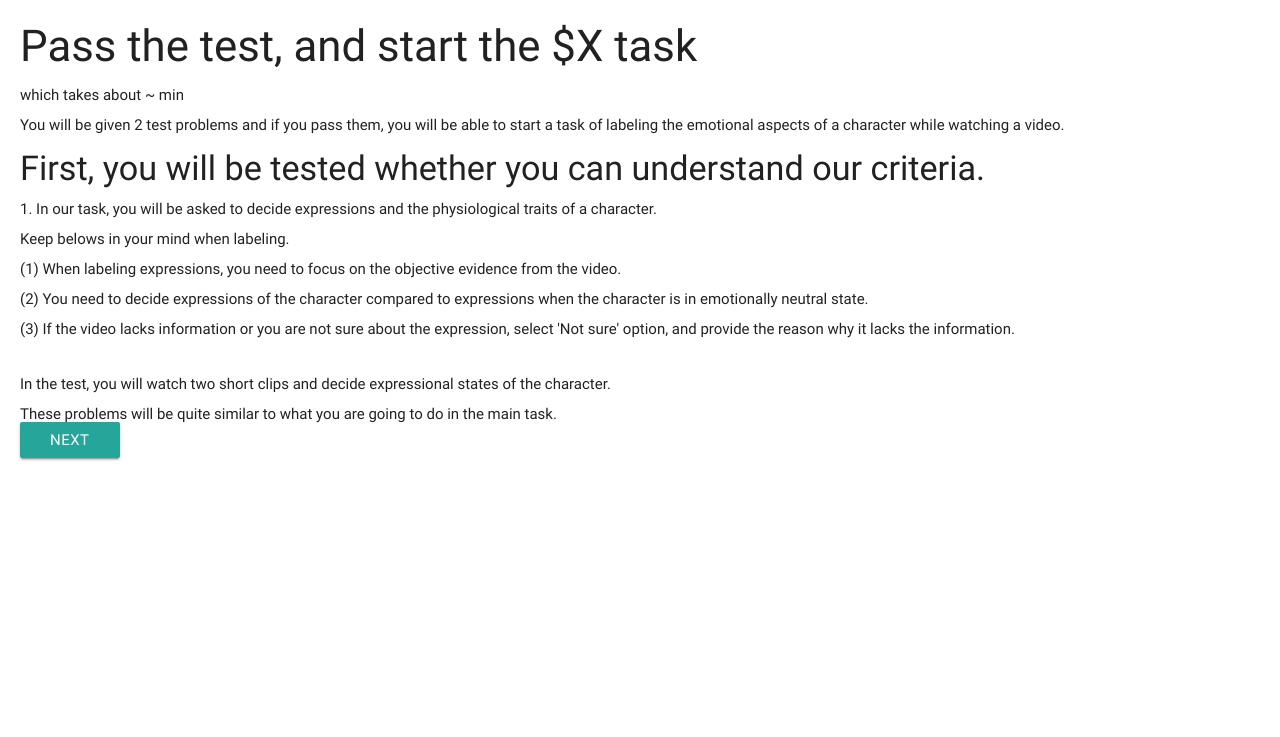
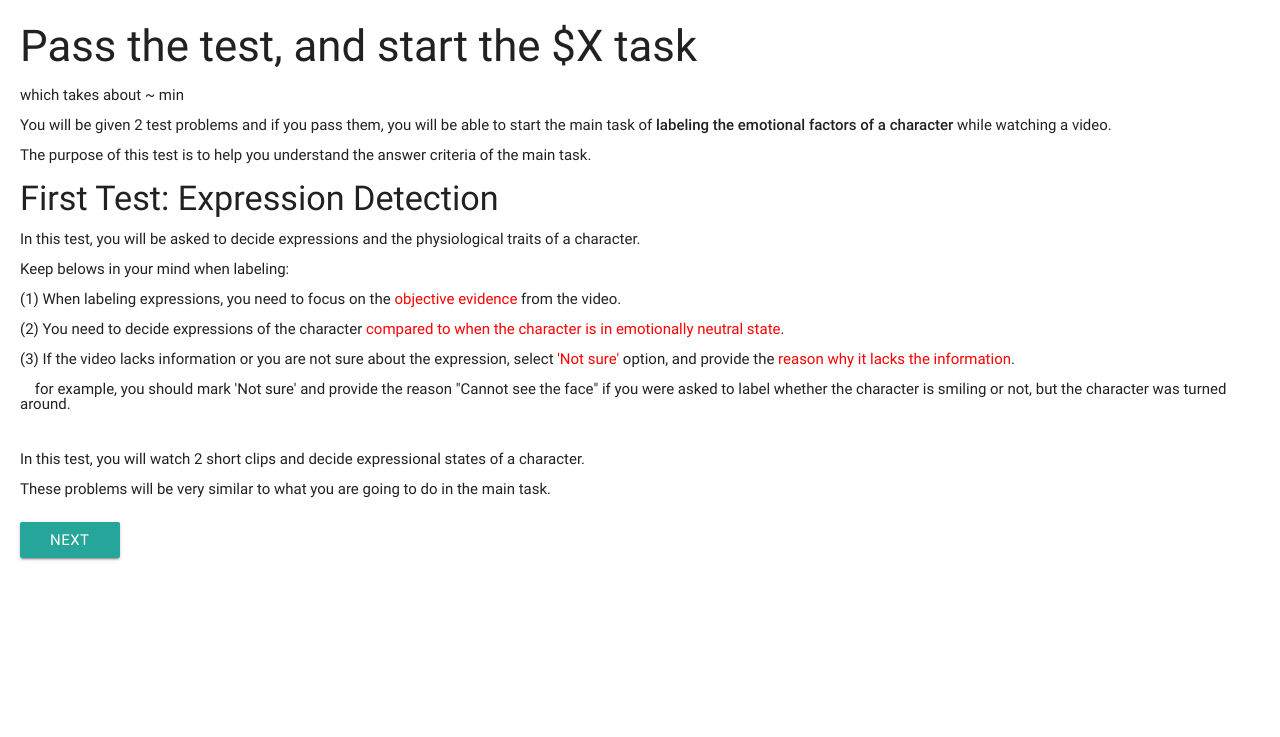
Before and after one commit to kixlab/SuggestBot_Crowdsourcing_Preprocessing, a Django app: a page that uses emotion_labeling/templates/emotion_labeling_component_process_prescreening.html in a window 1280 px wide. Shown: the top 737 px of the page. Run offline with Django 3.2, Linux system fonts and the light colour scheme; some libraries are stand-ins or nearby versions.

Commit message:
modified instruction

```diff
--- a/emotion_labeling/templates/emotion_labeling_component_process_prescreening.html
+++ b/emotion_labeling/templates/emotion_labeling_component_process_prescreening.html
@@ -10,25 +10,37 @@
     <div v-bind:class="{hidden_item:step!=0}" class="row" style="display:block; margin: auto;">
       <h3>Pass the test, and start the $X task</h3>
       <p>which takes about ~ min</p>
-    <p>You will be given 2 test problems and if you pass them, you will be able to start a task of labeling the emotional aspects of a character while watching a video.</p>
-    <h4>First, you will be tested whether you can understand our criteria.</h4>
-    <p>1. In our task, you will be asked to decide expressions and the physiological traits of a character.</p>
-    <p>Keep belows in your mind when labeling.</p>
-    <p>(1) When labeling expressions, you need to focus on the objective evidence from the video.</p>
-    <p>(2) You need to decide expressions of the character compared to expressions when the character is in emotionally neutral state.</p>
-    <p>(3) If the video lacks information or you are not sure about the expression, select 'Not sure' option, and provide the reason why it lacks the information.</p>
+      <p>You will be given 2 test problems and if you pass them, you will be able to start the main task of <strong>labeling the emotional factors of a character</strong> while watching a video.</p>
+      <p>The purpose of this test is to help you understand the answer criteria of the main task.</p>
+      <h4>First Test: Expression Detection</h4>
+      <p>In this test, you will be asked to decide expressions and the physiological traits of a character.</p>
+      <p>Keep belows in your mind when labeling:</p>
+      <p>(1) When labeling expressions, you need to focus on the <font color="red">objective evidence</font> from the video.</p>
+      <p>(2) You need to decide expressions of the character <font color="red">compared to when the character is in emotionally neutral state</font>.</p>
+      <p>(3) If the video lacks information or you are not sure about the expression, select <font color="red">'Not sure'</font> option, and provide the <font color="red">reason why it lacks the information</font>.</p>
+      <p>&nbsp;&nbsp;&nbsp;&nbsp;for example, you should mark 'Not sure' and provide the reason "Cannot see the face" if you were asked to label whether the character is smiling or not, but the character was turned around.</p>
       <br>
-    <p>In the test, you will watch two short clips and decide expressional states of the character.</p>
-    <p>These problems will be quite similar to what you are going to do in the main task.</p>
+      <p>In this test, you will watch 2 short clips and decide expressional states of a character.</p>
+      <p>These problems will be very similar to what you are going to do in the main task.</p>
+      <br/>
     </div>
+
     <div v-bind:class="{hidden_item:step!=1}">
-    <p>Watch short clips and decide expressional states of a character in each clips according to criteria below.</p>
-    <p>(1) When labeling expressions, you need to focus on the objective evidence from the video.</p>
-    <p>(2) You need to decide expressions of the character compared to expressions when the character is in emotionally neutral state.</p>
-    <p>(3) If the video lacks information or you are not sure about the expression, select 'Not sure' option, and provide the reason why it lacks the information.</p>
+      <h5>Watch short clips and decide expressional states of a character in each clips according to criteria below.</h5>
+      <p>(1) When labeling expressions, you need to focus on the <font color="red">objective evidence</font> from the video.</p>
+      <p>(2) You need to decide expressions of the character <font color="red">compared to when the character is in emotionally neutral state</font>.</p>
+      <p>(3) If the video lacks information or you are not sure about the expression, select <font color="red">'Not sure'</font> option, and provide the <font color="red">reason why it lacks the information</font>.</p>
+      <p>&nbsp;&nbsp;&nbsp;&nbsp;for example, you should mark 'Not sure' and provide the reason "Cannot see the face" if you were asked to label whether the character is smiling or not, but the character was turned around.</p>
+      <br/>
+      <hr>
       <h5>1. Clip 1</h5>
+      <div class="row">
+        <div class="col s6">
           <video id="expression_video1" class="video-js" src="{%static 'example_video'%}/prescreening_0.mp4" type="video/mp4" style="height:270px; width:480px" controls>
           </video>
+        </div>
+        <div class="col s6">
+          <br><br><br>
           <p>The character's mouth is...</p>
           <div>
             <span>Opened</span>
@@ -48,10 +60,19 @@
             <input name='expression1' type='radio' value='6' id="expression_6">
             <label for='expression_6'>Not sure / Lack information</label>
             <input type='text' id='reason' style="width: 100px; height: 25px; margin-bottom: 5px; border: 0.5px solid #9e9e9e; border-radius: 0;" placeholder=" Reason"></input>
+            <br/>
           </div>
+        </div>
+      </div>
+      <hr>
       <h5>2. Clip 2</h5>
+      <div class="row">
+        <div class="col s6">
           <video id="expression_video2" class="video-js" src="{%static 'example_video'%}/prescreening_1.mp4" type="video/mp4" style="height:270px; width:480px" controls>
           </video>
+        </div>
+        <div class="col s6">
+          <br><br><br>
           <p>The woman is smiling.</p>
           <div>
             <span>Not at all</span>
@@ -71,42 +92,88 @@
             <input name='expression2' type='radio' value='6' id="expression2_6">
             <label for='expression2_6'>Not sure / Lack information</label>
             <input type='text' id='reason' style="width: 100px; height: 25px; margin-bottom: 5px; border: 0.5px solid #9e9e9e; border-radius: 0;" placeholder=" Reason"></input>
+            <br/>
           </div>
         </div>
+      </div>
+      <br/>
+    </div>
+
     <div v-bind:class="{hidden_item:step!=2}">
-    <p>2. In the task, you will also be asked to appraise the event that is related to emotional status of the character.</p>
-    <p>In many cases, many events can happen simultaneously, and deciding and focusing on a single event might be difficult.</p>
-    <p>If that is the case, apply following criteria and decide one event to focus on</p>
-    <p>(1) Among all events, the event you need to focus on is dominantly affecting the character's emotion.</p>
-    <p>(2) The event should be happening right now in the video. It can be related to the past, but should happening right now, like 'remembering past memory'.</p>
+      <p><strong>You did a good job!</strong></p>
       <br>
-    <p> In the test, you will watch a short clip and decide which event is the target event according to above criteria.</p>
-    <p> In the task, you will appraise the event you decided in various aspects, like its positiveness or negativeness to the character.</p>
+      <p>In the first video, because the character is continuously talking, it is hard to tell if the mouse is opened or closed in the given clip.</p>
+      <p>In these cases, you should mark "Not sure" and provide the reason, e.g., "the man is keep talking."</p>
+      <br>
+      <p>In the second video, because the character is hiding behind a car, and you cannot see her face, it is not clear if she is smiling or not.</p>
+      <p>In these cases, you should mark "Not sure" and provide the reason, e.g., "I cannot see her face." </p>
+      <br><br>
     </div>
+
     <div v-bind:class="{hidden_item:step!=3}">
-    <p>The context of the video : The boy is waiting for his father who is the astronaut and currently in the space. One day he meets an alien and they are having conversation.</p>
+      <h4>Second Test: Event Appraisal</h4>
+      <p>In this test, you will be asked to appraise the event that is <font color="red">related to the emotional status of a character</font>.</p>
+      <p>In many cases, multiple events can happen simultaneously, and deciding and focusing on a single event might be difficult.</p>
+      <p>If that is the case, apply following criteria and decide <strong>one target event</strong> to focus on.</p>
+      <p>(1) The target event is the one <font color="red">dominantly affecting the character's emotion</font>.</p>
+      <p>(2) The target event should be <font color="red">happening right now</font> in the video. It can be related to the past, but should be happening right now, like 'remembering past memory'.</p>
+      <br>
+      <p> In the test, you will watch a short clip and choose which event is the target event according to the above criteria.</p>
+      <p> In the actual task, you will appraise the chosen event in various aspects. For example, its positiveness or negativeness to the character.</p>
+      <br/>
+    </div>
+
+    <div v-bind:class="{hidden_item:step!=4}">
+      <br>
+      <h5>Situation: The boy's father passed away and he thinks that his father is in heaven. One day he meets an alien and they are having a conversation.</h5>
+      <br>
+      <p>After watching the short clip, choose which event is the target event according to the below criteria.</p>
+      <p>(1) Among all events, the target event you need to focus on is the one dominantly affecting the character's emotion, <b>the boy</b>, in this case.</p>
+      <p>(2) The event should be happening right now in the video. It can be related to the past, but should be happening right now.</p>
+      <br>
+      <hr>
+      <div class="row">
+        <div class="col s6">
           <video id="event_video" class="video-js" src="{%static 'example_video'%}/prescreening_2.mp4" type="video/mp4" style="height:270px; width:480px" controls>
           </video>
-    <p>After watching the short clip, decide which event is the target event according to below criteria.</p>
-    <p>(1) Among all events, the event you need to focus on is dominantly affecting the character's emotion, <b>the boy</b>, in this case.</p>
-    <p>(2) The event should be happening right now in the video. It can be related to the past, but should happening right now.</p>
+        </div>
+        <div class="col s6">
+          <br><br><br>
+          <p>What is the target event that is related to the emotional status (sadness) of the boy?</p>
+          <div>
+            <input name='event' type='radio' value='1' id="event_1">
+            <label for='event_1'>Missing his father</label>
+            <input name='event' type='radio' value='2' id="event_2">
+            <label for='event_2'>His father passing away</label>
+            <input name='event' type='radio' value='3' id="event_3">
+            <label for='event_3'>Disappearance of the alien</label>
+          </div>
+        </div>
+      </div>
+      <br>
+    </div>
+
+    <div v-bind:class="{hidden_item:step!=5}">
+      <p><strong>You did a good job!</strong></p>
+      <br>
+      <p>The boy is currently in a sad emotion missing his father.</p>
+      <p>The event "His father passing away" cannot be the answer because it's an event happened <strong>in the past</strong>.</p>
+      <p>The event "Disappearance of the alien" cannot be the answer because it is not related to the boy's current dominant emotion.</p>
+      <br><br>
+    </div>
+
+    <div v-if="step==6" style="margin-bottom: 10px;">
+      <br><br>
+      <h3>Good job! Please go to the main task :-)</h3>
+      <br>
+      <button id='submit' v-if="step==6" type='submit' class='btn'>To the main task</button>
+    </div>
 
     <div>
-      <input name='event' type='radio' value='1' id="event_1">
-      <label for='event_1'>Remembering father</label>
-      <input name='event' type='radio' value='2' id="event_2">
-      <label for='event_2'>Father going into space</label>
-      <input name='event' type='radio' value='3' id="event_3">
-      <label for='event_3'>Disappearance of alien</label>
+      <span v-if="step!=0" v-on:click="prev_step()" class='btn'>Prev</span> <span v-if="step!=4" v-bind:class="{hidden_item:step==6}" v-on:click="next_step()" class='btn'>Next</span> <span v-if="step==4" v-on:click="enable_task()" class='btn'>Next</span>
     </div>
   </div>
-  <div v-if="step==4" style="margin-bottom: 10px;">
-    <button id='submit' v-if="step==4" type='submit' class='btn'>To the main task</button>
-  </div>
-  <div>
-    <span v-if="step!=0" v-on:click="prev_step()" class='btn'>Prev</span> <span v-if="step!=3" v-bind:class="{hidden_item:step==4}" v-on:click="next_step()" class='btn'>Next</span> <span v-if="step==3" v-on:click="enable_task()" class='btn'>Next</span>
-  </div>
-</div>
+
   <script>
   var vue_app = new Vue({
     el: "#vue_app",
@@ -122,7 +189,7 @@
           alert("Please select your answer!")
           return;
         }else if($("input[name='event']:checked").val()!="1"){
-          alert("You got wrong on this problem. Think again and decide.")
+          alert("You got wrong on the answer. Think again and decide.")
           return
         }else{
           this.step++;
@@ -135,7 +202,7 @@
             alert("Please select your answer!")
             return;
           }else if($("input[name='expression1']:checked").val()!="6" || $("input[name='expression2']:checked").val()!="6"){
-            alert("You got wrong on this problem. Think again and decide.")
+            alert("You got wrong on one of the answers. Think again and decide.")
             return;
           }
         }
```
Lines whose indentation alone changed are shown as unchanged.
